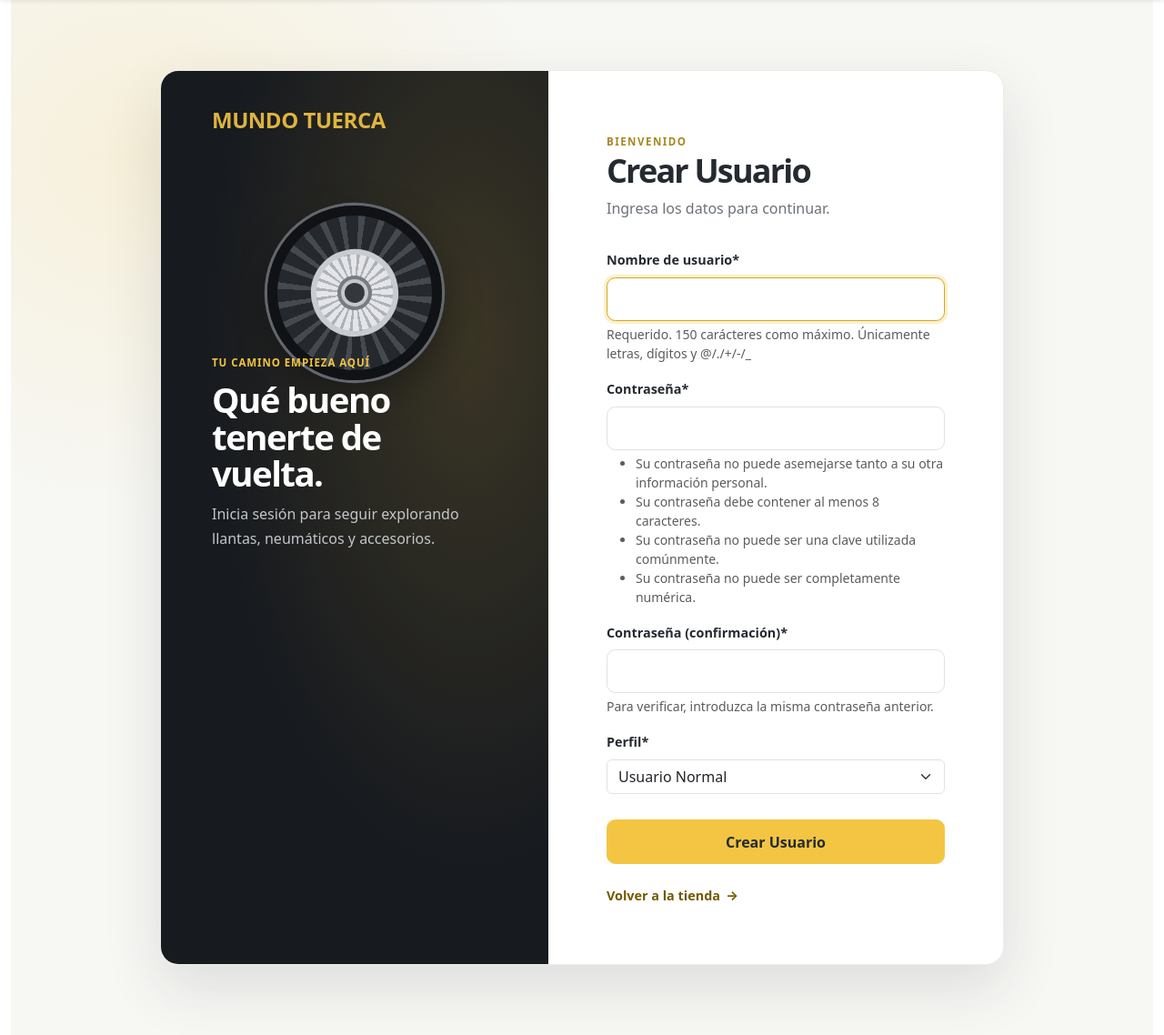
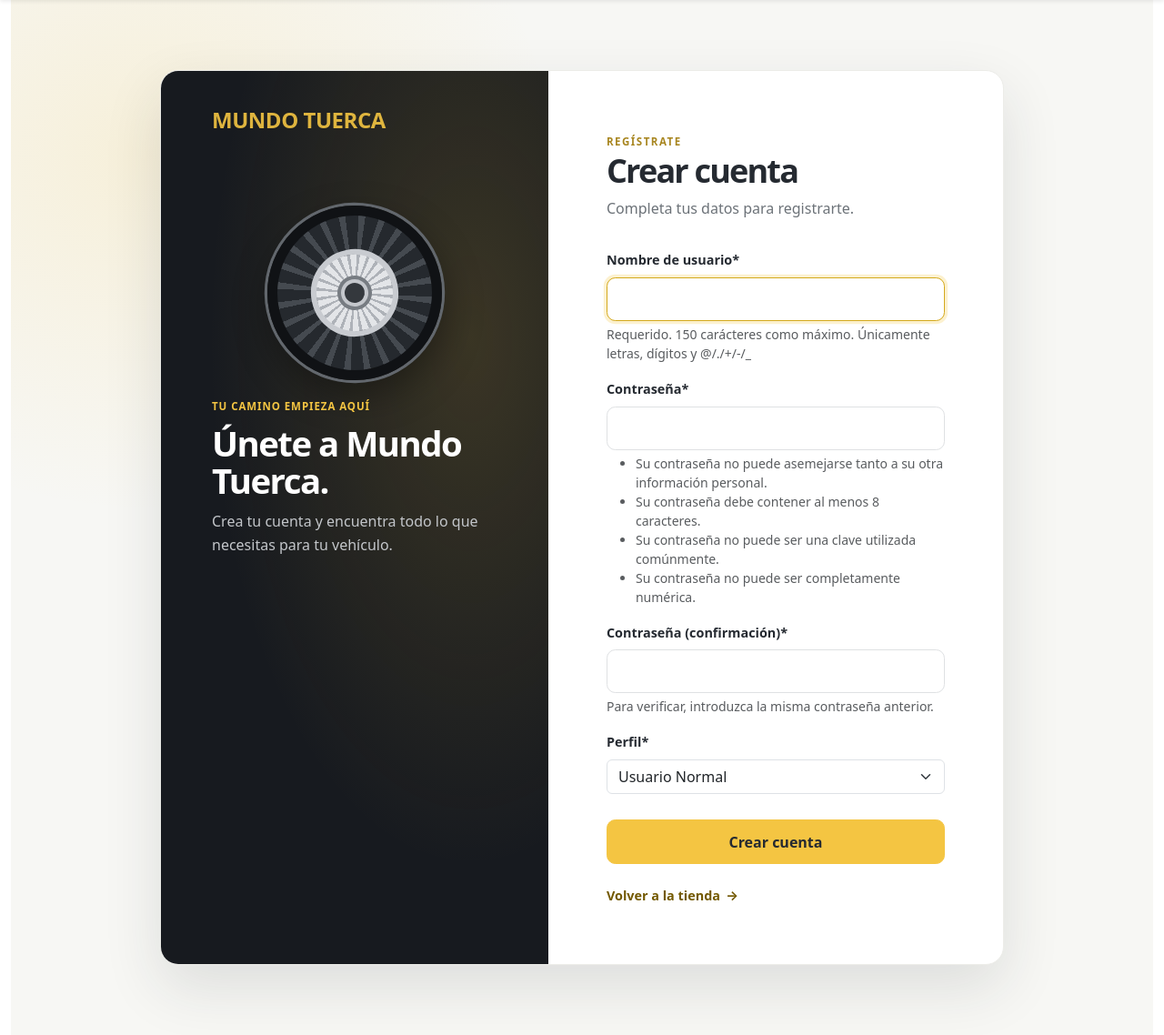
Before and after one commit to avilah1/Mundo-Tuerca, a Django app: page /usuarios/registro/ in a window 1280 px wide. Shown: the part 92-1230 px from the top of the page at 91% size. Run offline with Django 5.2, Linux system fonts and the light colour scheme; a user stored in the database is signed in; some libraries are stand-ins or nearby versions.

Commit message:
cambios en el diseño del form registrar usuario

```diff
--- a/static/css/tema.css
+++ b/static/css/tema.css
@@ -643,6 +643,10 @@
     max-width: 24rem;
 }
 
+.register-welcome .login-copy {
+    margin-top: 19rem;
+}
+
 .login-wheel-mark {
     position: absolute;
     top: 15%;
--- a/usuarios/templates/usuarios/registrar.html
+++ b/usuarios/templates/usuarios/registrar.html
@@ -1,12 +1,12 @@
 {% extends "plantilla.html" %}
 {% load crispy_forms_tags %}
 
-{% block titulo %}Iniciar sesión | Rueda{% endblock %}
+{% block titulo %}Crear cuenta | Mundo Tuerca{% endblock %}
 
 {% block contenido %}
 <section class="login-section">
     <div class="login-card">
-        <div class="login-welcome">
+        <div class="login-welcome register-welcome">
             <span class="login-brand">MUNDO TUERCA</span>
             <div class="login-wheel-mark" aria-hidden="true">
                 <span></span>
@@ -14,24 +14,24 @@
 
             <div class="login-copy">
                 <p class="login-eyebrow">Tu camino empieza aquí</p>
-                <h1>Qué bueno tenerte de vuelta.</h1>
+                <h1>Únete a Mundo Tuerca.</h1>
                 <p class="login-welcome-copy">
-                    Inicia sesión para seguir explorando llantas, neumáticos y accesorios.
+                    Crea tu cuenta y encuentra todo lo que necesitas para tu vehículo.
                 </p>
             </div>
         </div>
 
         <div class="login-form-panel">
             <div class="login-form-heading">
-                <span class="login-form-kicker">Bienvenido</span>
-                <h2>Crear Usuario</h2>
-                <p>Ingresa los datos para continuar.</p>
+                <span class="login-form-kicker">Regístrate</span>
+                <h2>Crear cuenta</h2>
+                <p>Completa tus datos para registrarte.</p>
             </div>
 
             <form action="{% url 'usuarios:registrar' %}" method="POST">
                 {% csrf_token %}
                 {{ formulario | crispy }}
-                <button type="submit" class="btn login-submit w-100">Crear Usuario</button>
+                <button type="submit" class="btn login-submit w-100">Crear cuenta</button>
             </form>
 
             <a class="login-back-link" href="{% url 'catalogo:catalogo' %}">
```
